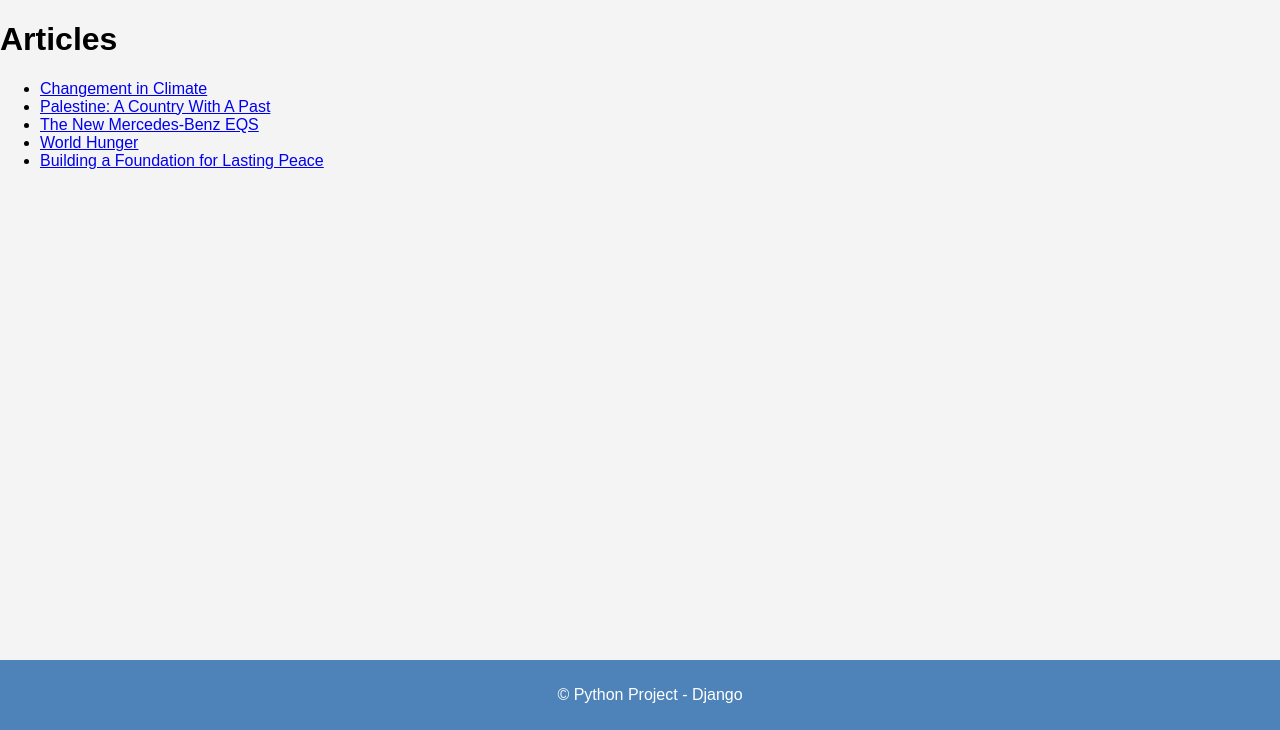
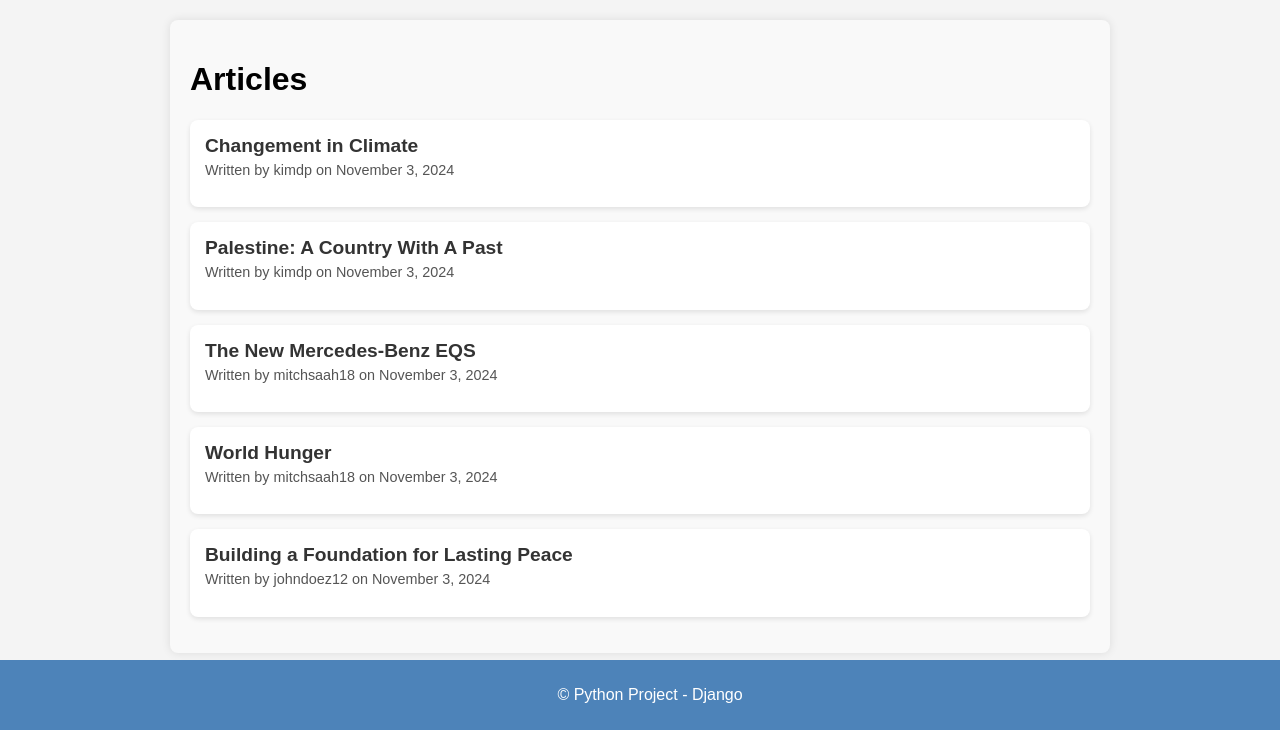
Before and after one commit to mitchsaah/django-Project-T2, a Django app: page /articles/ in a window 1280 px wide. Shown: the part 70-800 px from the top of the page. Run offline with Django 5.2, Linux system fonts and the light colour scheme; data comes from the database, SQL or seed files in the repository; both versions use the stored data as it was after the commit.

Commit message:
Added styling to the articles folder
Added some styling to the html's from the articles.

```diff
--- a/my_app/templates/articles/article_list.html
+++ b/my_app/templates/articles/article_list.html
@@ -3,13 +3,18 @@
 {% block title %}Articles{% endblock %}
 
 {% block content %}
+    <div class="article-list-container">
         <h1>Articles</h1>
             {% if user.is_authenticated %}
                 <a href="{% url 'add_article' %}">Add New Article</a>
             {% endif %}
-<ul>
+        <ul class="article-list">
             {% for article in articles %}
-        <li><a href="{% url 'article_detail' article.pk %}">{{ article.title }}</a></li>
+                <li class="article-card">
+                    <a href="{% url 'article_detail' article.pk %}" class="article-link">{{ article.title }}</a>
+                    <p>Written by {{ article.author.username }} on {{ article.created_at|date:"F j, Y" }}</p>
+                </li>
             {% endfor %}
         </ul>
+    </div>
 {% endblock %}
--- a/static/css/style.css
+++ b/static/css/style.css
@@ -70,3 +70,125 @@ footer {
     bottom: 0;
     width: 100%;
 }
+
+/*article_detail.html*/
+.article-container {
+    max-width: 800px;
+    margin: 20px auto;
+    padding: 20px;
+    background-color: #f9f9f9;
+    border-radius: 8px;
+    box-shadow: 0 0 10px rgba(0, 0, 0, 0.1);
+}
+
+.article-container h1 {
+    margin-bottom: 10px;
+}
+
+.article-container p {
+    line-height: 1.6;
+    margin-bottom: 10px;
+}
+
+.article-container a {
+    display: inline-block;
+    margin-top: 15px;
+    color: #007bff;
+    text-decoration: none;
+}
+
+.article-container a:hover {
+    text-decoration: underline;
+}
+
+.article-list-container {
+    max-width: 900px;
+    margin: 20px auto;
+    padding: 20px;
+    background-color: #f9f9f9;
+    border-radius: 8px;
+    box-shadow: 0 0 10px rgba(0, 0, 0, 0.1);
+}
+
+/*article_list.html*/
+.add-article-link {
+    display: inline-block;
+    margin-bottom: 20px;
+    color: #fff;
+    background-color: #007bff;
+    padding: 8px 12px;
+    text-decoration: none;
+    border-radius: 4px;
+}
+
+.add-article-link:hover {
+    background-color: #0056b3;
+}
+
+.article-list {
+    list-style-type: none;
+    padding: 0;
+}
+
+.article-card {
+    margin-bottom: 15px;
+    padding: 15px;
+    background-color: #ffffff;
+    border-radius: 8px;
+    box-shadow: 0 2px 5px rgba(0, 0, 0, 0.1);
+    transition: transform 0.2s ease;
+}
+
+.article-card:hover {
+    transform: translateY(-5px);
+}
+
+.article-link {
+    font-size: 1.2em;
+    font-weight: bold;
+    color: #333;
+    text-decoration: none;
+}
+
+.article-link:hover {
+    color: #007bff;
+}
+
+.article-card p {
+    font-size: 0.9em;
+    color: #555;
+    margin-top: 5px;
+}
+
+/*add_artile.html*/
+.add-article-container {
+    max-width: 700px;
+    margin: 20px auto;
+    padding: 20px;
+    background-color: #f9f9f9;
+    border-radius: 8px;
+    box-shadow: 0 0 10px rgba(0, 0, 0, 0.1);
+}
+
+.add-article-container h1 {
+    margin-bottom: 20px;
+    font-size: 1.8em;
+    color: #333;
+}
+
+.submit-button {
+    background-color: #007bff;
+    color: #fff;
+    padding: 10px 15px;
+    border: none;
+    border-radius: 4px;
+    font-size: 1em;
+    cursor: pointer;
+    display: inline-block;
+    margin-top: 10px;
+    text-align: center;
+}
+
+.submit-button:hover {
+    background-color: #0056b3;
+}
```
Also changed, not shown: my_app/templates/articles/add_article.html (+8 -6 lines), my_app/templates/articles/article_detail.html (+7 -4 lines), db.sqlite3. Lines whose indentation alone changed are shown as unchanged.
